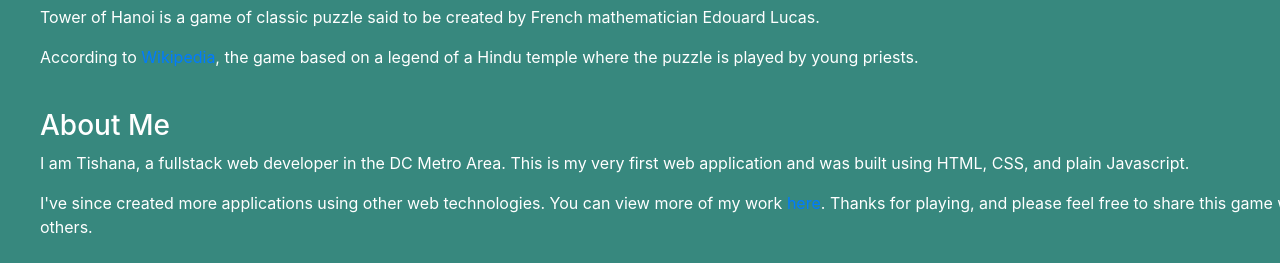
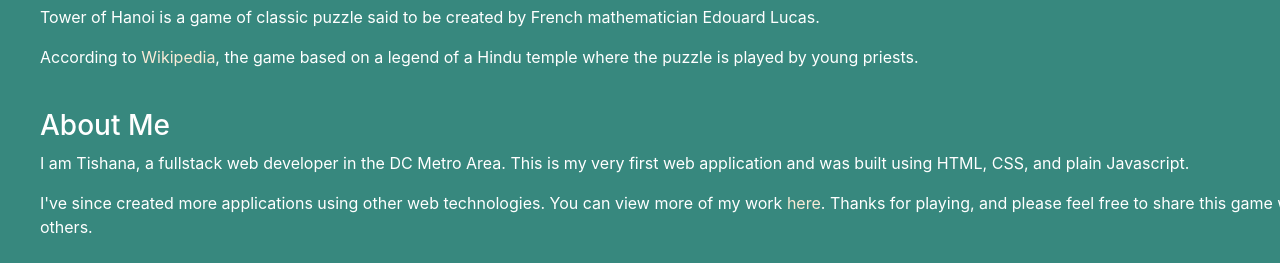
Before and after one commit to tishana/tower-of-hanoi, a plain HTML site: page tower-of-hanoi/index.html in a window 1280 px wide. Shown: the part 927-1190 px from the top of the page. Drawn offline with nearby package versions, Linux system fonts and the light colour scheme.

Commit message:
added text info to site and lightly styled

```diff
--- a/tower-of-hanoi/index.html
+++ b/tower-of-hanoi/index.html
@@ -41,15 +41,17 @@
     <div id="about">
         <h3>About Tower of Hanoi...</h3>
         <p>Tower of Hanoi is a game of classic puzzle said to be created by French mathematician Edouard Lucas.</p>
-        <p>According to <a href="https://en.wikipedia.org/wiki/Tower_of_Hanoi" target="_blank">Wikipedia</a>, the game
+        <p>According to <a class="link" href="https://en.wikipedia.org/wiki/Tower_of_Hanoi" target="_blank">Wikipedia</a>,
+            the game
             based on a legend of a Hindu temple where the puzzle is played by young priests.</p>
 
         <br>
         <h3>About Me</h3>
         <p>I am Tishana, a fullstack web developer in the DC Metro Area. This is my very first web application and was
             built using HTML, CSS, and plain Javascript.</p>
-        <p>I've since created more applications using other web technologies. You can view more of my work <a href="https://tishana.github.io/"
-                target="_blank">here</a>. Thanks for playing, and please feel free to share this game with others.</p>
+        <p>I've since created more applications using other web technologies. You can view more of my work <a class="link"
+                href="https://tishana.github.io/" target="_blank">here</a>. Thanks for playing, and please feel free to
+            share this game with others.</p>
     </div>
     <script src="main.js"></script>
 </body>
--- a/tower-of-hanoi/style.css
+++ b/tower-of-hanoi/style.css
@@ -17,6 +17,9 @@ body{
 }
 .p{
     font-size: 0.7rem
+}
+.link{
+    color: antiquewhite;
 }
 #gameBoard{
     background-image: url("towers.png");
```
